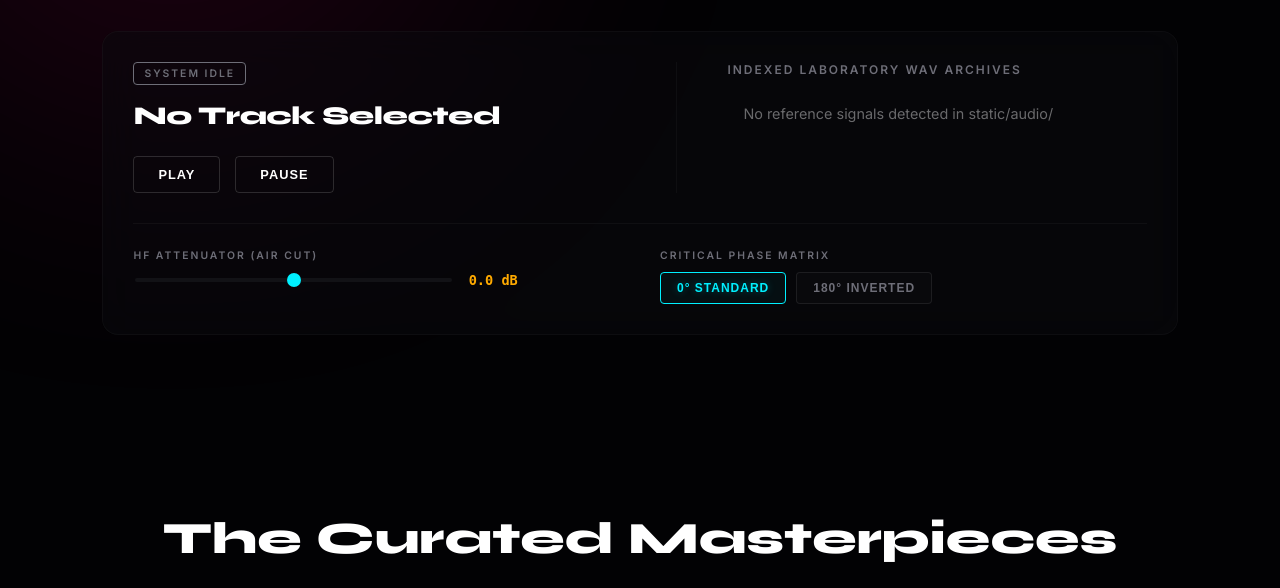
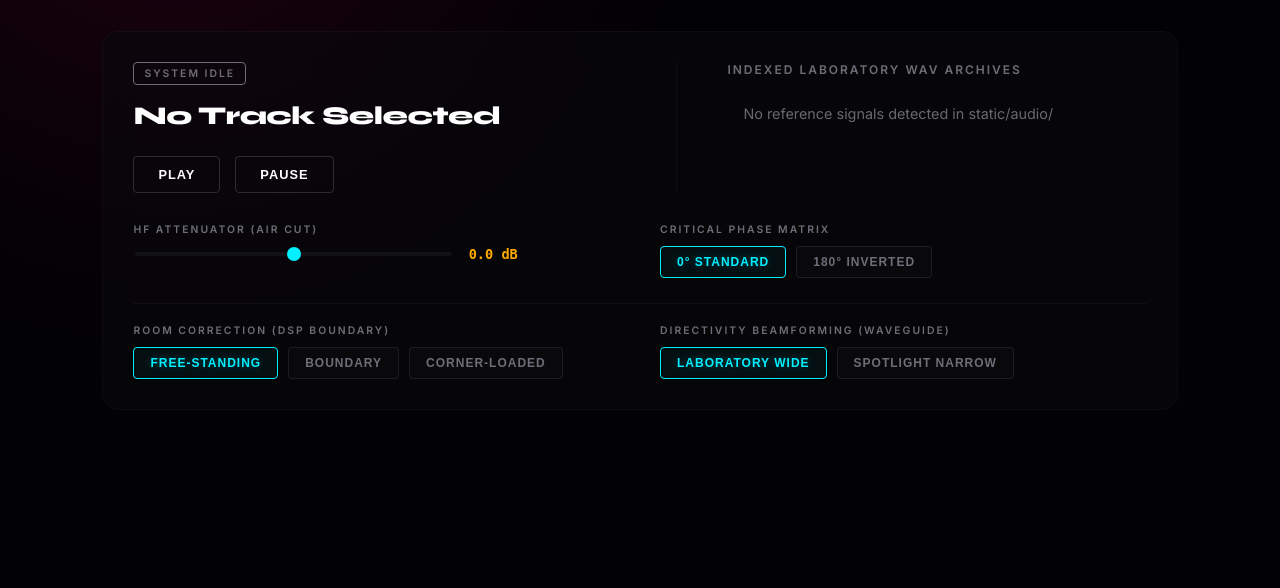
Before and after one commit to Sai-code-glitch/rave_audio, a Flask app: page / in a window 1280 px wide. Shown: the part 758-1346 px from the top of the page. Run offline with Flask 3, Linux system fonts and the light colour scheme; data comes from the database, SQL or seed files in the repository.

Commit message:
Integrated full hardware suite containing real-time DSP boundary models and beamforming arrays.

```diff
--- a/static/css/style.css
+++ b/static/css/style.css
@@ -9,7 +9,7 @@
     --psy-liquid-gold: #ffaa00;
 }
 html { scroll-behavior: smooth; background-color: var(--bg-obsidian); }
-body { background-color: var(--bg-obsidian); color: var(--text-pure); font-family: 'Inter', sans-serif; margin: 0; overflow-x: hidden; }
+body { background-color: var(--bg-obsidian); color: var(--text-pure); font-family: 'Inter', sans-serif; margin: 0; overflow-x: hidden; transition: filter 0.5s ease; }
 .ambient-grain-overlay { position: fixed; top: 0; left: 0; width: 100%; height: 100%; z-index: 99; pointer-events: none; opacity: 0.02; background: url('https://upload.wikimedia.org/wikipedia/commons/7/76/1k_Static_Grain_Texture.gif'); }
 .acoustic-blob { position: fixed; border-radius: 50%; filter: blur(140px); z-index: 1; opacity: 0.12; pointer-events: none; transition: transform 0.2s ease, opacity 0.2s ease; }
 .blob-one { width: 500px; height: 500px; background: var(--psy-deep-purple); top: -5%; right: -5%; }
@@ -21,17 +21,21 @@
 .cta-btn { border: 1px solid rgba(255,255,255,0.3); padding: 10px 24px; border-radius: 50px; display: inline-block; }
 .hero-section { height: 65vh; display: flex; align-items: center; padding: 0 8%; position: relative; overflow: hidden; }
 .video-background-wrapper { position: absolute; top:0; left:0; width:100%; height:100%; z-index: 1; pointer-events: none; }
-.hero-bg-video { position: absolute; top:0; left:0; width: 100%; height: 100%; object-fit: cover; opacity: 0.15; }
+.hero-bg-video { position: absolute; top:0; left:0; width: 100%; height: 100%; object-fit: cover; opacity: 0.15; transition: filter 0.5s ease; }
 .video-overlay-tint { position: absolute; top:0; left:0; width:100%; height:100%; background: linear-gradient(180deg, transparent 60%, var(--bg-obsidian) 100%); z-index: 2; }
 .wave-container { position: absolute; right: 8%; width: 400px; height: 200px; display: flex; align-items: center; justify-content: space-between; opacity: 0.25; pointer-events: none; z-index: 5; }
 .wave-bar { width: 12px; border-radius: 20px; background: linear-gradient(180deg, var(--psy-neon-cyan), var(--psy-deep-purple)); animation: audioOscillation 1.5s ease-in-out infinite alternate; animation-play-state: paused; }
 @keyframes audioOscillation { 0% { transform: scaleY(0.4); opacity: 0.5; } 100% { transform: scaleY(1.1); opacity: 1; } }
 
-/* PHASE COHERENCY HARDWARE INVERSION RULES */
+/* PHASE REVERSAL MODIFIERS */
 body.phase-inverted-active .wave-bar { animation: audioOscillationInverted 1.5s ease-in-out infinite alternate; }
 body.phase-inverted-active .video-masked-text { animation: textShiftReversed 6s linear infinite; }
 @keyframes audioOscillationInverted { 0% { transform: scaleY(1.1); opacity: 1; } 100% { transform: scaleY(0.4); opacity: 0.5; } }
 @keyframes textShiftReversed { 0% { background-position: 200% center; } 100% { background-position: 0% center; } }
+
+/* DSP ROOM MATRIX VISUAL REFLECTION STYLES */
+body.dsp-boundary-active .hero-bg-video { filter: saturate(140%) contrast(110%) blur(4px); }
+body.dsp-corner-active .hero-bg-video { filter: saturate(180%) contrast(135%) blur(12px); }
 
 .resonance-header { font-family: 'Syne', sans-serif; font-size: 4.5rem; font-weight: 800; line-height: 1.05; letter-spacing: -2px; }
 .video-masked-text { color: transparent; background: linear-gradient(90deg, var(--psy-magenta), var(--psy-neon-cyan), var(--psy-liquid-gold)); -webkit-background-clip: text; background-size: 200% auto; animation: textShift 6s linear infinite; transition: filter 0.2s ease, opacity 0.2s ease; }
@@ -61,15 +65,15 @@
 .track-node:hover .track-arrow { opacity: 1; transform: translateX(0); }
 .active-track { background: rgba(0, 240, 255, 0.03) !important; border-color: rgba(0, 240, 255, 0.15) !important; color: var(--psy-neon-cyan) !important; font-weight: bold; }
 
-/* HARDWARE SUB-PANEL EXTENSION UNIT */
-.hardware-tuning-rack { width: 100%; display: flex; gap: 40px; border-top: 1px solid rgba(255, 255, 255, 0.04); padding-top: 25px; margin-top: 5px; }
+/* HARDWARE TUNING RACK MODULAR SLOTS */
+.hardware-tuning-rack { width: 100%; display: flex; gap: 40px; padding-top: 5px; }
 .tuning-module { flex: 1; display: flex; flex-direction: column; gap: 10px; }
 .tuning-label { font-size: 0.65rem; font-weight: bold; letter-spacing: 2px; color: var(--text-muted); text-transform: uppercase; }
 .tuning-slider { -webkit-appearance: none; background: #121216; height: 4px; border-radius: 2px; outline: none; width: 65%; }
 .tuning-slider::-webkit-slider-thumb { -webkit-appearance: none; width: 14px; height: 14px; border-radius: 50%; background: var(--psy-neon-cyan); cursor: pointer; transition: transform 0.2s; }
 .tuning-slider::-webkit-slider-thumb:hover { transform: scale(1.2); }
 .tuning-readout { font-family: monospace; font-size: 0.85rem; color: var(--psy-liquid-gold); font-weight: bold; }
-.phase-toggle-wrapper { display: flex; gap: 10px; }
+.phase-toggle-wrapper { display: flex; gap: 10px; flex-wrap: wrap; }
 .phase-btn { background: rgba(255,255,255,0.02); border: 1px solid rgba(255,255,255,0.08); color: var(--text-muted); padding: 8px 16px; border-radius: 4px; font-size: 0.75rem; font-weight: 600; cursor: pointer; transition: all 0.3s; letter-spacing: 1px; }
 .phase-btn:hover { color: #fff; border-color: rgba(255,255,255,0.2); }
 .active-phase { background: rgba(0, 240, 255, 0.04) !important; border-color: var(--psy-neon-cyan) !important; color: var(--psy-neon-cyan) !important; text-shadow: 0 0 8px rgba(0,240,255,0.3); }
--- a/templates/index.html
+++ b/templates/index.html
@@ -1,7 +1,7 @@
 {% extends 'layout.html' %}
 {% block content %}
 <header class="hero-section">
-    <div class="video-background-wrapper">
+    <div class="video-background-wrapper" style="transition: transform 0.6s cubic-bezier(0.165, 0.84, 0.44, 1);">
         <video autoplay loop muted playsinline preload="auto" class="hero-bg-video ambient-idle-layer">
             <source src="{{ url_for('static', filename='videos/cymatic_loop.mp4') }}" type="video/mp4">
         </video>
@@ -77,6 +77,25 @@
                 </div>
             </div>
         </div>
+
+        <div class="hardware-tuning-rack" style="border-top: 1px solid rgba(255, 255, 255, 0.04); padding-top: 20px;">
+            <div class="tuning-module">
+                <label class="tuning-label">ROOM CORRECTION (DSP BOUNDARY)</label>
+                <div class="phase-toggle-wrapper">
+                    <button id="roomFreeBtn" class="phase-btn active-phase">FREE-STANDING</button>
+                    <button id="roomBoundBtn" class="phase-btn">BOUNDARY</button>
+                    <button id="roomCornerBtn" class="phase-btn">CORNER-LOADED</button>
+                </div>
+            </div>
+
+            <div class="tuning-module">
+                <label class="tuning-label">DIRECTIVITY BEAMFORMING (WAVEGUIDE)</label>
+                <div class="phase-toggle-wrapper">
+                    <button id="beamWideBtn" class="phase-btn active-phase">LABORATORY WIDE</button>
+                    <button id="beamNarrowBtn" class="phase-btn">SPOTLIGHT NARROW</button>
+                </div>
+            </div>
+        </div>
     </div>
 </section>
 
@@ -130,6 +149,7 @@
 
     const ambientLayer = document.querySelector('.ambient-idle-layer');
     const immersionLayer = document.querySelector('.dynamic-immersion-layer');
+    const videoWrapper = document.querySelector('.video-background-wrapper');
 
     // REAL-TIME HARDWARE ELEMENT CAPTURES
     const hfSlider = document.getElementById('hfTrimSlider');
@@ -137,15 +157,19 @@
     const phase0Btn = document.getElementById('phase0Btn');
     const phase180Btn = document.getElementById('phase180Btn');
 
+    // NEW ELEMENT CAPTURES
+    const roomFreeBtn = document.getElementById('roomFreeBtn');
+    const roomBoundBtn = document.getElementById('roomBoundBtn');
+    const roomCornerBtn = document.getElementById('roomCornerBtn');
+    const beamWideBtn = document.getElementById('beamWideBtn');
+    const beamNarrowBtn = document.getElementById('beamNarrowBtn');
+
     // HARDWARE FUNCTION 1: HIGH-FREQUENCY COMPENSATOR
     hfSlider.addEventListener('input', (e) => {
         const val = parseFloat(e.target.value).toFixed(1);
         hfDisplay.innerText = val > 0 ? `+${val} dB` : `${val} dB`;
-
-        // Scale the graphic text glow and sharpness based on HF air levels
         const glowRadius = 10 + (val * 8);
         const opacityStrength = 0.7 + (val * 0.1);
-
         if(maskedText) {
             maskedText.style.filter = `drop-shadow(0 0 ${glowRadius}px var(--psy-neon-cyan))`;
             maskedText.style.opacity = opacityStrength;
@@ -158,11 +182,45 @@
         phase180Btn.classList.remove('active-phase');
         document.body.classList.remove('phase-inverted-active');
     });
-
     phase180Btn.addEventListener('click', () => {
         phase180Btn.classList.add('active-phase');
         phase0Btn.classList.remove('active-phase');
         document.body.classList.add('phase-inverted-active');
+    });
+
+    // HARDWARE FUNCTION 3: ROOM CORRECTION MATRIX
+    roomFreeBtn.addEventListener('click', () => {
+        clearRoomClasses();
+        roomFreeBtn.classList.add('active-phase');
+    });
+    roomBoundBtn.addEventListener('click', () => {
+        clearRoomClasses();
+        roomBoundBtn.classList.add('active-phase');
+        document.body.classList.add('dsp-boundary-active');
+    });
+    roomCornerBtn.addEventListener('click', () => {
+        clearRoomClasses();
+        roomCornerBtn.classList.add('active-phase');
+        document.body.classList.add('dsp-corner-active');
+    });
+
+    function clearRoomClasses() {
+        roomFreeBtn.classList.remove('active-phase');
+        roomBoundBtn.classList.remove('active-phase');
+        roomCornerBtn.classList.remove('active-phase');
+        document.body.classList.remove('dsp-boundary-active', 'dsp-corner-active');
+    }
+
+    // HARDWARE FUNCTION 4: BEAMFORMING DISPERSION
+    beamWideBtn.addEventListener('click', () => {
+        beamWideBtn.classList.add('active-phase');
+        beamNarrowBtn.classList.remove('active-phase');
+        if(videoWrapper) videoWrapper.style.transform = "scale(1.0)";
+    });
+    beamNarrowBtn.addEventListener('click', () => {
+        beamNarrowBtn.classList.add('active-phase');
+        beamWideBtn.classList.remove('active-phase');
+        if(videoWrapper) videoWrapper.style.transform = "scaleX(0.35) scaleY(1.0)";
     });
 
     function triggerAudioVisualState(isPlaying) {
@@ -191,13 +249,10 @@
         track.addEventListener('click', function() {
             document.querySelectorAll('.track-node').forEach(t => t.classList.remove('active-track'));
             this.classList.add('active-track');
-
             const filename = this.getAttribute('data-filename');
             const trackName = this.innerText.replace('→ ', '');
-
             audioPlayer.src = `/static/audio/${filename}`;
             trackTitle.innerText = trackName;
-
             audioPlayer.play();
             triggerAudioVisualState(true);
         });
@@ -209,7 +264,6 @@
             triggerAudioVisualState(true);
         }
     });
-
     document.getElementById('pauseBtn').addEventListener('click', () => {
         audioPlayer.pause();
         triggerAudioVisualState(false);
```
